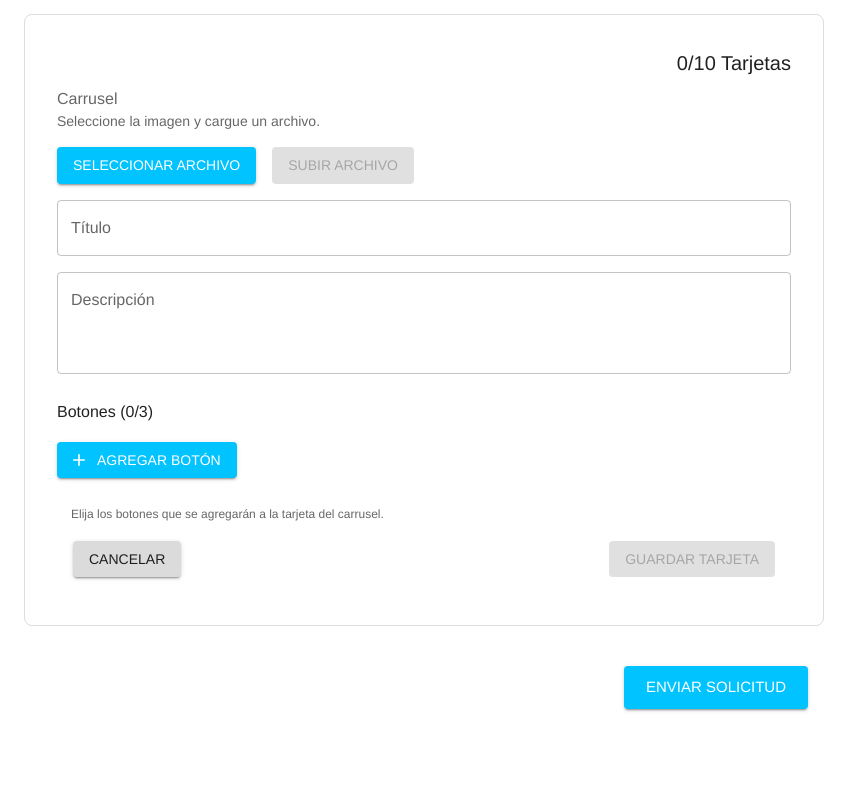
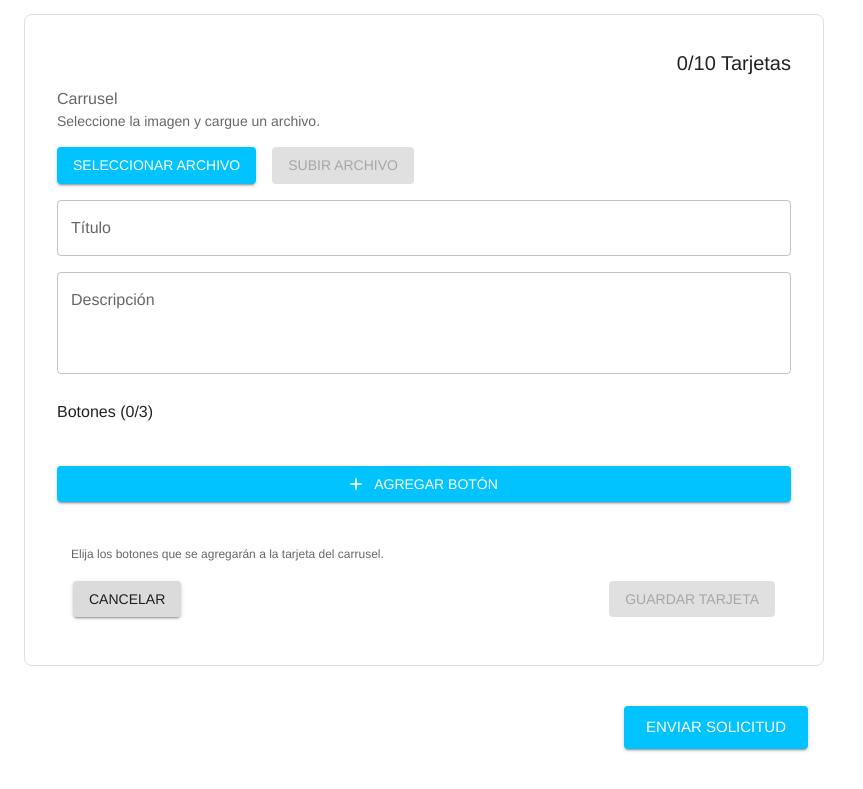
Before and after one commit to CONSYSTEC-GT/plantgup, a React (Vite) app: page /CreateTemplateCarousel in a window 1280 px wide. Shown: the part 1423-2212 px from the top of the page, without its empty margins (0-863 px from the left). Before the commit the page ends 2172 px from the top, so only its background shows below. Built offline with nearby package versions, Linux system fonts and the light colour scheme; sample sign-in values are in the browser's storage.

Commit message:
Update TemplateFormCarousel.jsx

```diff
--- a/src/components/TemplateFormCarousel.jsx
+++ b/src/components/TemplateFormCarousel.jsx
@@ -911,10 +911,10 @@ const TemplateFormCarousel = () => {
                 variant="contained"
                 startIcon={<AddIcon />}
                 onClick={addButton}
-                disabled={(currentCard.buttons?.length || 0) >= 3}
-                sx={{ alignSelf: 'flex-start', mb: 1 }}
+                disabled={buttons.length >= maxButtons || Object.keys(validationErrors).length > 0}
+                sx={{ mt: 3, mb: 3 }}
               >
-                Agregar Botón
+                Agregar botón
               </Button>
 
               <FormHelperText>
```
